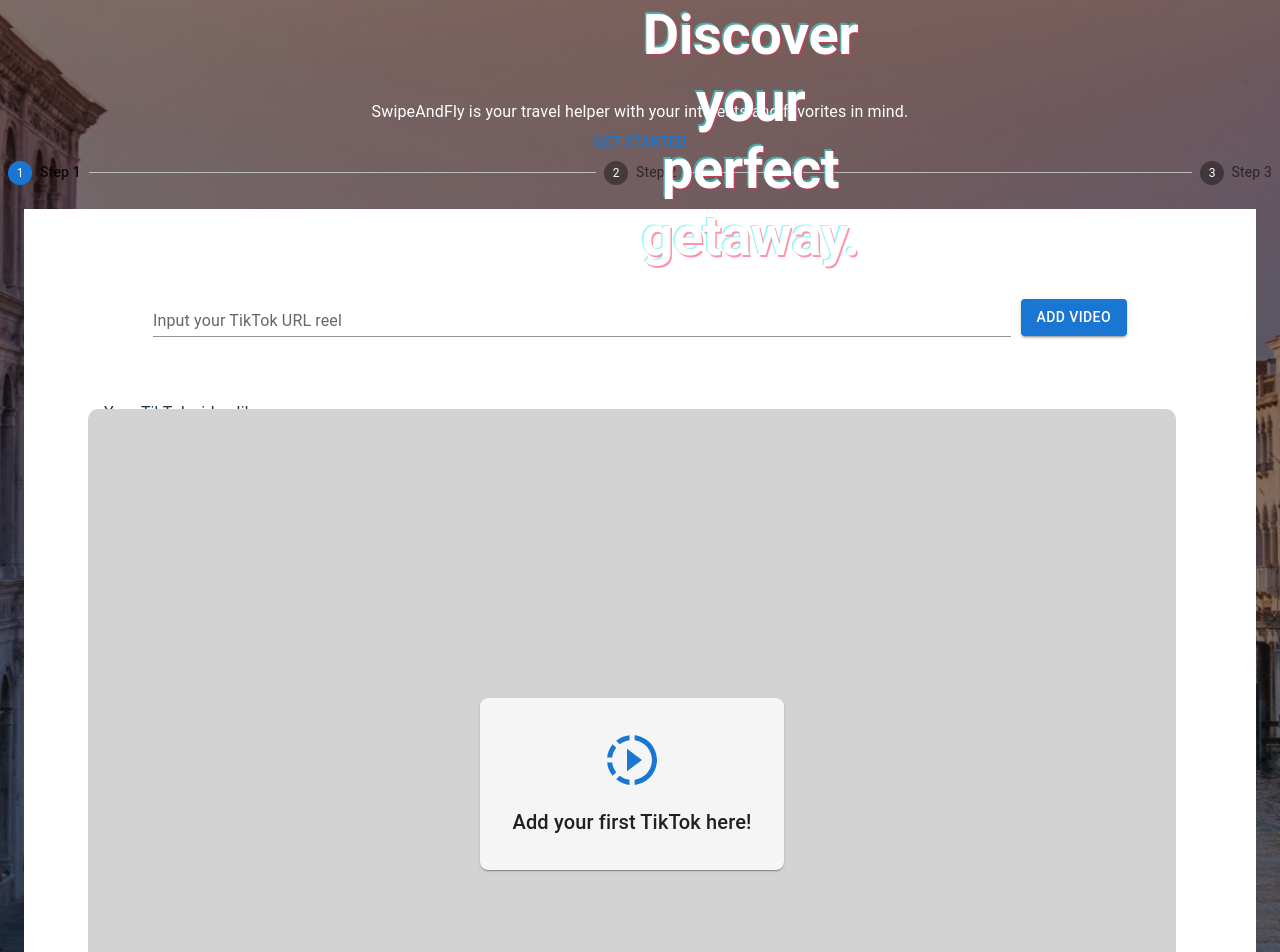
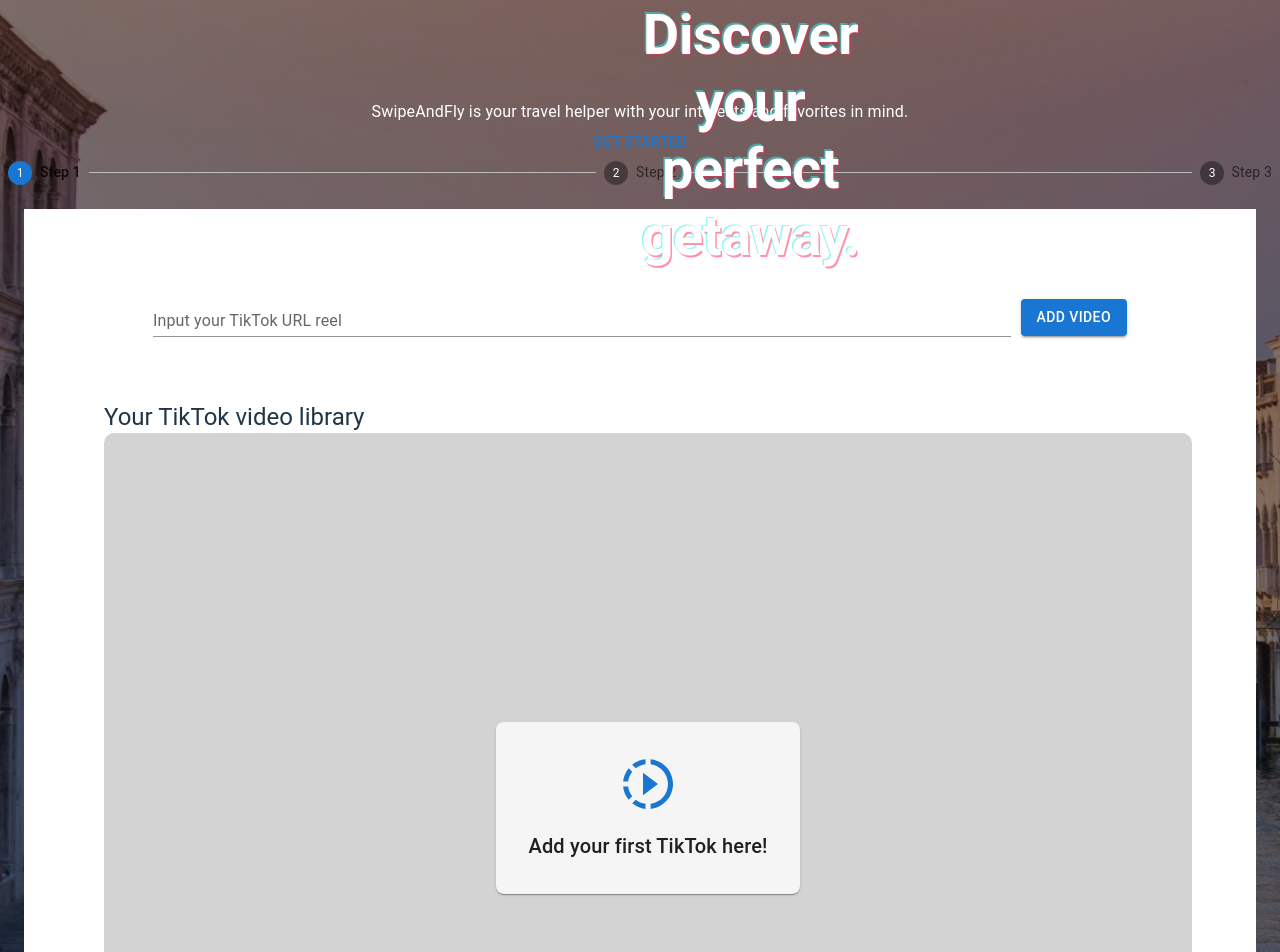
Before and after one commit to VietRocHack/TripPlanner-frontend, a React (Vite) app: page /get-started in a window 1280 px wide. Shown: the top 952 px of the page. Built offline with nearby package versions, Linux system fonts and the light colour scheme.

Commit message:
Fix up some styling

```diff
--- a/src/components/VideoSelector/VideoSelector.tsx
+++ b/src/components/VideoSelector/VideoSelector.tsx
@@ -118,17 +118,22 @@
         </Box>
 
         <FormGroup>
-          <Typography>Your TikTok video library</Typography>
+          <Typography
+            variant="h5"
+          >
+            Your TikTok video library
+          </Typography>
           <Grid
             container
             spacing={2}
             sx={{
               flexGrow: 1,
               height: 750,
-              overflowY: "scroll",
+              overflowY: "auto",
               backgroundColor: "lightgrey",
               borderRadius: "10px",
               padding: 2,
+              margin: 0 // not sure why margin is set to -2 somewhere idk
             }}
           >
             {listVid.length > 0 ? (
```
